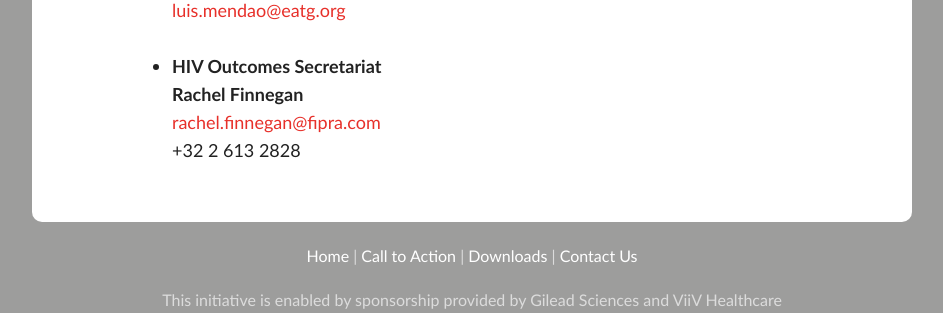
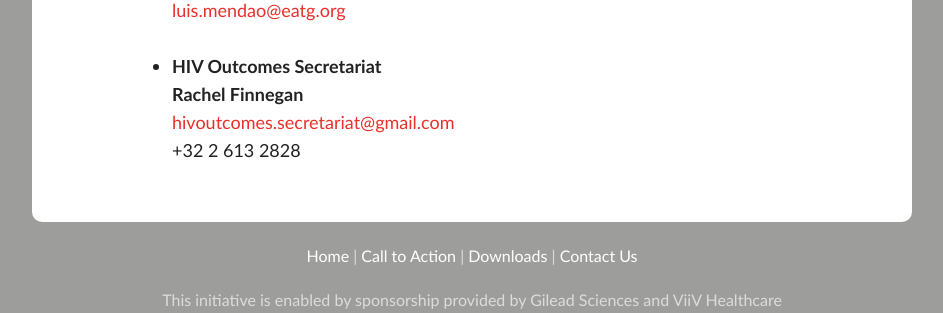
Before and after one commit to JamesKontargyris/hivoutcomes, a PHP site: page /contact.php in a window 1280 px wide. Shown: the part 599-912 px from the top of the page, without its empty margins (168-1111 px from the left). Run offline with PHP 8.4, Linux system fonts and the light colour scheme.

Commit message:
Minor text change

```diff
--- a/contact.php
+++ b/contact.php
@@ -6,7 +6,7 @@
     <ul>
         <li><strong>Nikos Dedes</strong>, Chair of HIV Outcomes Advocacy Group - Chair of Positive Voice (the Greek association for PLHIV) and a Board member of the European AIDS Treatment Group (EATG)<br><a href="mailto:nikos.dedes@eatg.org">nikos.dedes@eatg.org</a></li>
         <li><strong>Luis Mendao</strong>, Co-Chair of HIV/AIDS Civil Society Forum (CSF) and Board member of the European AIDS Treatment Group (EATG) <br><a href="mailto:luis.mendao@eatg.org">luis.mendao@eatg.org</a></li>
-        <li><strong>HIV Outcomes Secretariat<br>Rachel Finnegan</strong><br><a href="mailto: rachel.finnegan@fipra.com">rachel.finnegan@fipra.com</a><br>+32 2 613 2828</li>
+        <li><strong>HIV Outcomes Secretariat<br>Rachel Finnegan</strong><br><a href="mailto: hivoutcomes.secretariat@gmail.com">hivoutcomes.secretariat@gmail.com</a><br>+32 2 613 2828</li>
     </ul>
 </p>
 
```
